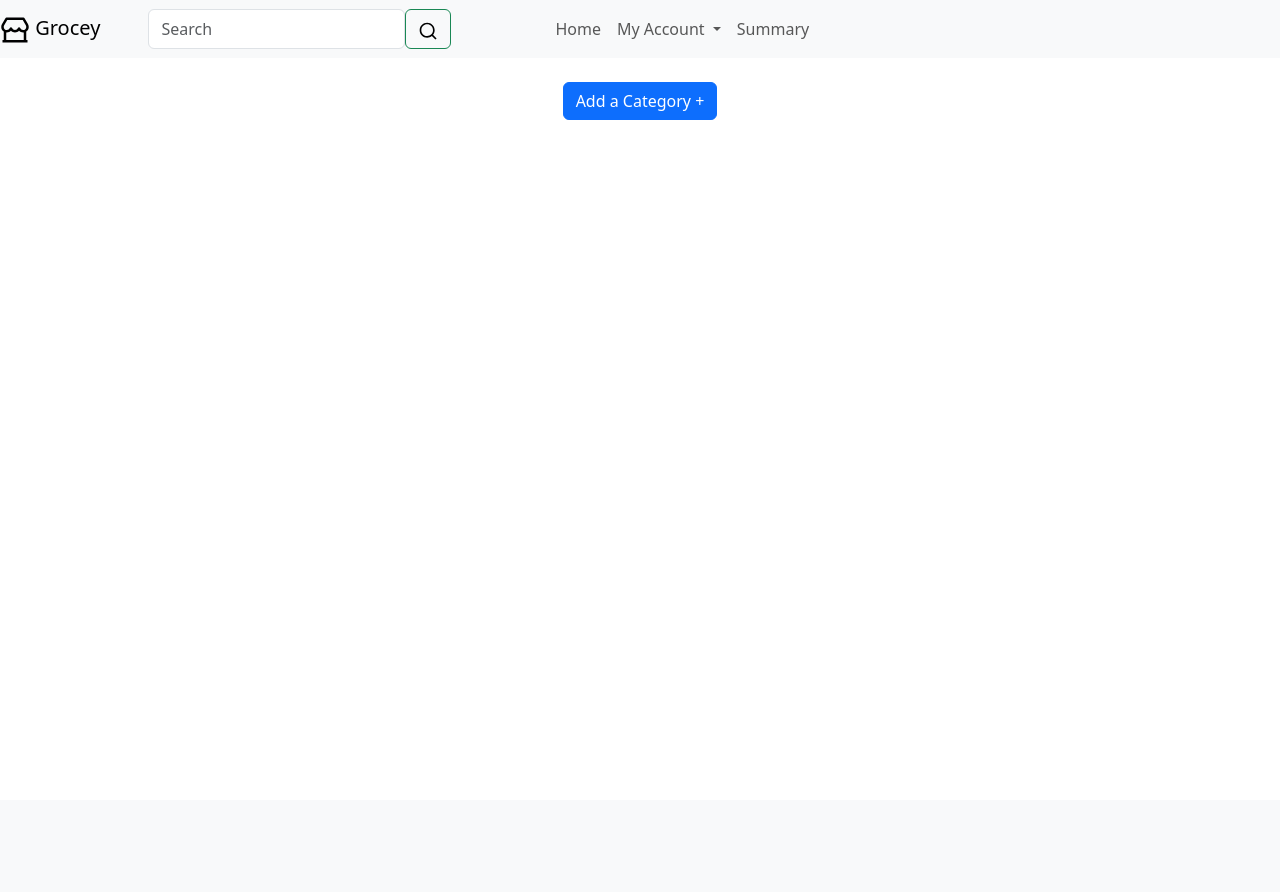
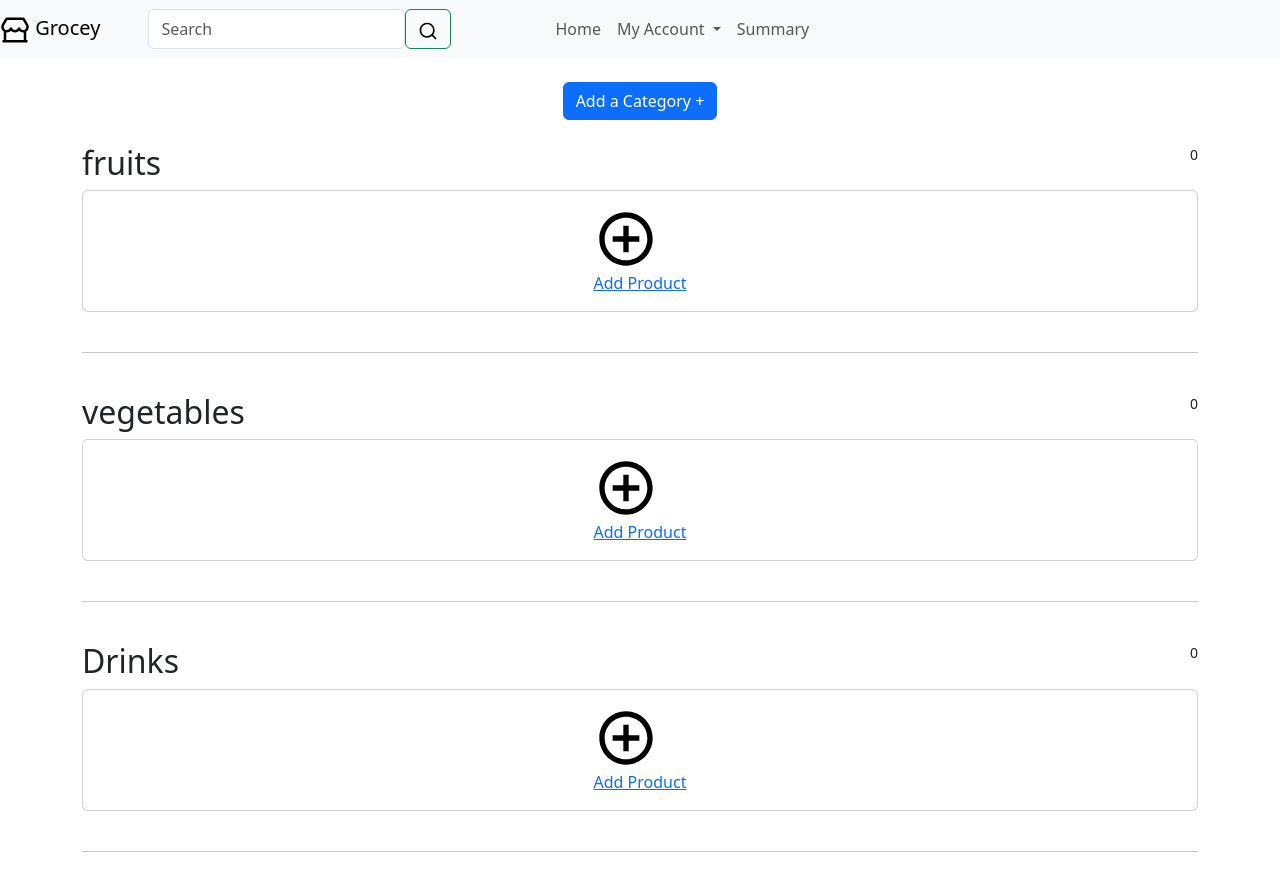
Before and after one commit to VivekKumarKamal/grocey, a Flask app: page /seller in a window 1280 px wide. Before the commit the page ends 120 px from the top, so only its background shows below. Run offline with Flask 3, Linux system fonts and the light colour scheme; a user stored in the database is signed in; some libraries are stand-ins or nearby versions.

Commit message:
committing

```diff
--- a/website/templates/seller_home.html
+++ b/website/templates/seller_home.html
@@ -3,7 +3,7 @@
 {% block content %}
 
 <br>
-<div align="center"><a href="/seller/category/{{ category_id }}">
+<div align="center"><a href="/seller/category/{{ new_category_id }}">
         <button class="btn btn-primary">
             Add a Category &#43;
         </button>
@@ -11,4 +11,40 @@
     </div>
 <br>
 
+
+    {% for cat in categories %}
+        <li class="list-group-item d-flex justify-content-between">
+            <h2>{{ cat.name }} </h2>
+            <small>{{ cat.products|length }}</small>
+        </li>
+
+
+        <div class="card-group card-group-scroll">
+            <div class="card align-middle" style="width: 1rem;">
+                <div class="card-body align-self-center style="width: 1rem;"">
+                    <a href="">
+                        <svg svg xmlns="http://www.w3.org/2000/svg" width="4rem" viewBox="0 0 24 24"><path d="M11 11V7H13V11H17V13H13V17H11V13H7V11H11ZM12 22C6.47715 22 2 17.5228 2 12C2 6.47715 6.47715 2 12 2C17.5228 2 22 6.47715 22 12C22 17.5228 17.5228 22 12 22ZM12 20C16.4183 20 20 16.4183 20 12C20 7.58172 16.4183 4 12 4C7.58172 4 4 7.58172 4 12C4 16.4183 7.58172 20 12 20Z"></path></svg>
+                        <div class="footer">
+                            Add Product
+                        </div>
+                    </a>
+                </div>
+            </div>
+
+            {% for prod in cat.products %}
+            <div class="card">
+                <div class="card-body">
+                    <h5 class="card-title">Card title</h5>
+                </div>
+                <div class="card-footer">
+                    <small class="text-muted">Last updated 3 mins ago</small>
+                </div>
+            </div>
+            {% endfor %}
+        </div>
+        <br>
+        <hr>
+        <br>
+    {% endfor %}
+
 {% endblock %}
--- a/website/web_models.py
+++ b/website/web_models.py
@@ -31,7 +31,7 @@ class Product(db.Model):
     name = db.Column(db.String(30), nullable=False)
     unit = db.Column(db.String(30))
     price = db.Column(db.Float, nullable=False)
-    quantity = db.Column(db.Integer)
+    quantity = db.Column(db.Integer, nullable=False, default=0)
     listing_time = db.Column(db.DateTime, nullable=False, default=func.now())
 
     # relationship with Category, Order
--- a/website/web_views.py
+++ b/website/web_views.py
@@ -10,6 +10,7 @@ views = Blueprint('web_views', __name__)
 @views.route('/')
 def home():
     if current_user.is_authenticated and current_user.is_seller:
+
         return redirect(url_for('web_views.sell'))
     return render_template("web_base.html", app_name=app_name)
 
@@ -25,8 +26,9 @@ def sell():
     if current_user.is_seller:
         new_category_id = db.session.query(db.func.max(Category.id)).scalar()
         new_category_id = 1 if not new_category_id else new_category_id + 1
+        categories = User.query.filter_by(id=current_user.id).first().categories
 
-        return render_template("seller_home.html", app_name=app_name, category_id=new_category_id)
+        return render_template("seller_home.html", app_name=app_name, new_category_id=new_category_id, categories=categories)
     flash("You are not a seller!", category='error')
     return redirect(url_for("web_views.home"))
 
@@ -43,7 +45,7 @@ def category(category_id):
     if request.method == 'POST':
         name = request.form.get('category_name')
         if not cat:
-            new_cat = Category(name=name, user_id=current_user.id)
+            new_cat = Category(name=name, seller_id=current_user.id)
             db.session.add(new_cat)
             db.session.commit()
         else:
@@ -54,13 +56,17 @@ def category(category_id):
     new_prod_id = db.session.query(db.func.max(Product.id)).scalar()
     new_prod_id = 1 if not new_prod_id else new_prod_id + 1
 
-    return render_template('/seller_functions/create_category.html', app_name=app_name, category_name=name, new_prod_id=new_prod_id, category_id=category_id)
+    return render_template('/seller_functions/create_category.html',
+                           app_name=app_name,
+                           category_name=name,
+                           new_prod_id=new_prod_id,
+                           category_id=category_id)
 
 
 
 @views.route('/seller/<int:cat_id>/product/<int:pro_id>', methods=['GET', 'POST'])
 @login_required
-def product(id):
+def product(cat_id, pro_id):
     if not current_user.is_seller:
         flash("You can't access this page", category='error')
         return redirect(url_for('web_views.home', app_name=app_name))
@@ -70,6 +76,8 @@ def product(id):
         price = request.form.get('price')
         quantity = request.form.get('quantity')
 
-        new_prod = Product(name=name, unit=unit, price=price, quantity=quantity)
+        new_prod = Product(name=name, unit=unit, price=price, quantity=quantity, category_id=cat_id)
         db.session.add(new_prod)
         db.session.commit()
+        return redirect(url_for('web_views.sell'))
+    return render_template('/seller_functions/create_product.html')
```
Also changed, not shown: instance/grocery_db.sqlite3.
